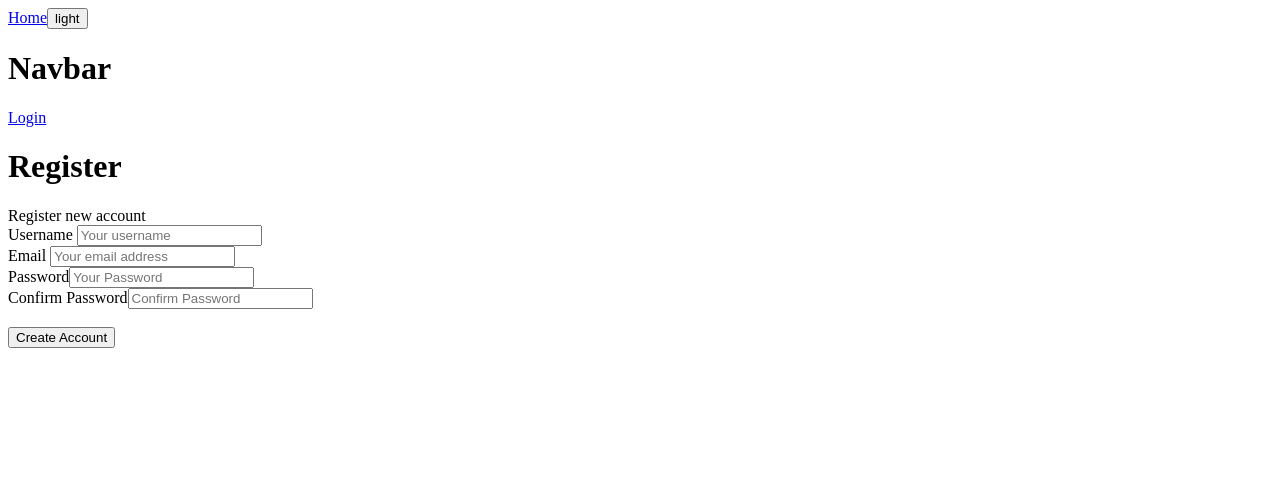
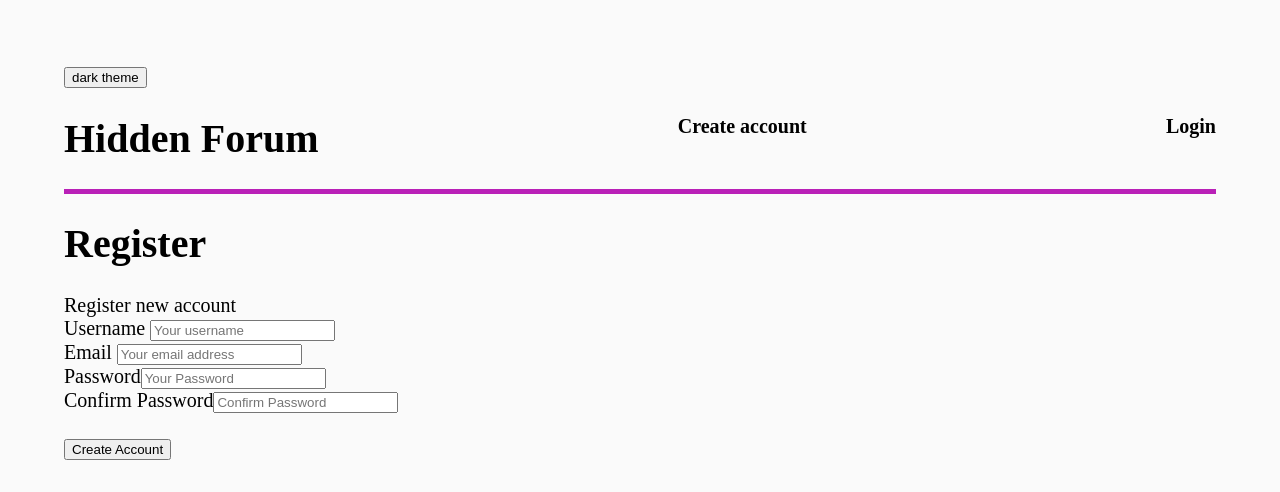
Before and after one commit to mrHugolo/ForumTest, a React (Vite) app in the folder frontend/: page /register in a window 1280 px wide. Shown: the top 492 px of the page. Built offline with nearby package versions, Linux system fonts and the light colour scheme; no server answers.

Commit message:
CSS theme test and frontend fixes
- removed some unnecessary re-renders
- User DOES NOT login automatically after creating an account
- dark theme button added
- chnaged <Link> to <useHistory>

```diff
--- a/frontend/src/App.jsx
+++ b/frontend/src/App.jsx
@@ -1,3 +1,4 @@
+import { useState } from "react";
 import { BrowserRouter as Router, Route, Switch } from "react-router-dom";
 import { Navbar } from "./components/Navbar";
 import { UserProvider } from "./contexts/UserContext";
@@ -8,13 +9,18 @@ import { Page404 } from "./pages/Page404";
 import { Post } from "./pages/Post";
 import { Profile } from "./pages/Profile";
 import { Register } from "./pages/Register";
+import css from "./styles/index.module.css";
+
 
 function App() {
+  const[dark , setDark] =useState(false)
+
+
   return (
-    <div className="App">
+    <div className={`${css.bodyApp} ${dark?css.dark:undefined}`}>
       <UserProvider>
         <Router>
-          <Navbar />
+          <Navbar changeTheme={setDark} dark={dark}/>
           <Switch>
             <Route exact path="/" component={Home} />
             <Route exact path="/login" component={Login} />
--- a/frontend/src/components/Navbar.jsx
+++ b/frontend/src/components/Navbar.jsx
@@ -1,43 +1,48 @@
-import {useContext, useState } from "react";
-import {Link } from "react-router-dom";
-import {UserContext } from "../contexts/UserContext";
+import { useContext, useMemo } from "react";
+import { useHistory } from "react-router-dom";
+import { UserContext } from "../contexts/UserContext";
+import css from "../styles/index.module.css";
 
-export const Navbar = () => {
-  const { currentUser,setCurrentUser } = useContext(UserContext);
-  const [dark, setDark]= useState(false)
-
-  console.log("Current user atm: ",currentUser);
+export const Navbar = ({ changeTheme, dark }) => {
+  const { currentUser, setCurrentUser } = useContext(UserContext);
+  const history = useHistory();
 
 
+  //for dev purpose, remove when done
+  const memoUserlog = useMemo(() => {
+    console.log("Current user atm: ", currentUser);
+  }, [currentUser]);
+  memoUserlog;
 
-  const toggleTheme=()=>{
-    setDark(prev=>!prev)
-  }
+  const toggleTheme = () => {
+    changeTheme((prev) => !prev);
+  };
 
+  const logout = async () => {
+    await fetch("/api/logout", {
+      method: "DELETE",
+    });
+    setCurrentUser("");
+    console.log("logged oout from session");
+  };
 
-  const logout=async()=>{
-    await fetch('/api/logout',{
-      method:'DELETE'
-    })
-    setCurrentUser('')
-    console.log("logged oout from session")
-
-  }
-
-
+  const goToPage = (e) => {
+    if (history.location.pathname == `${e.target.id}`) return; // Dont re-render if already on the same path
+    history.push(`${e.target.id}`);
+  };
 
   return (
-    <>
-      <Link to="/">Home</Link>
-      <button onClick={toggleTheme}>{dark ?"dark" : "light" } </button>
-      <h1>Navbar</h1>
-      <div>
+    <div className={css.navbar}>
+      <button onClick={toggleTheme}>{!dark ? "dark" : "light"} theme </button>
+      <div className={css.loginCreateWrapper}>
+        <h1 onClick={goToPage} id="/">Hidden Forum</h1>
+        <h4 onClick={goToPage} id="/register">Create account</h4>
         {currentUser ? (
-          <button onClick={logout}>Logout</button>
+          <h4 onClick={logout}>Logout</h4>
         ) : (
-          <Link to="/login">Login</Link>
+          <h4 onClick={goToPage} id="/login">Login</h4>
         )}
       </div>
-    </>
+    </div>
   );
 };
--- a/frontend/src/pages/Home.jsx
+++ b/frontend/src/pages/Home.jsx
@@ -1,22 +1,9 @@
-import { useEffect, useState } from 'react';
-import css from '../styles/index.module.css'
-
-
-
 
 export const Home = () => {
 
-  const [temp, setTemp] = useState("");
-
-  useEffect(async()=>{
-    let res = await fetch('rest/test/5')
-    setTemp(await res.json())
-  },[])
-
   return (
     <>
-      <h1 className={css.testClass}>Home</h1>
-      <h1 className={css.testClass}>{temp && temp[0].id}</h1>
+      <h1>Home</h1>
     </>
   );
 };
--- a/frontend/src/pages/Login.jsx
+++ b/frontend/src/pages/Login.jsx
@@ -1,25 +1,26 @@
-import { useState, useContext } from "react";
-import { Link } from "react-router-dom";
+import { useState, useContext, useEffect } from "react";
+import { useHistory } from "react-router-dom";
 import { UserContext } from "../contexts/UserContext";
 
 export const Login = () => {
-  const { setCurrentUser } = useContext(UserContext);
+  const { setCurrentUser, currentUser } = useContext(UserContext);
+  const [badCredentials, setBadCredentials] = useState(false);
+  let history = useHistory();
 
-  const [username, setUsername] = useState("");
-  const [password, setPassword] = useState("");
+  useEffect(() => {
+    if (currentUser) history.push("/");
+  }, [currentUser]);
 
+  const gotoPage = () => {
+    history.push("/register");
+  };
 
-  const [badCredentials, setBadCredentials] = useState(false);
-
+  const credentials = { username: "", password: "" };
+  const handleUsername = (e) => credentials.username = e.target.value;
+  const handlePassword = (e) => credentials.password = e.target.value;
 
   async function login(e) {
     e.preventDefault();
-
-    const credentials = {
-      username,
-      password,
-    };
-
     let res = await fetch("/api/login", {
       method: "POST",
       headers: { "Content-Type": "application/json" },
@@ -30,12 +31,16 @@ export const Login = () => {
 
     if (res.status == 401) {
       setBadCredentials(true);
-    }
-    else if (res.status == 200) {
+      document.getElementById("username").value=""
+      document.getElementById("password").value ="";
+      setTimeout(()=>setBadCredentials(false),3000)
+    } else if (res.status == 200) {
       setCurrentUser(user);
     }
   }
 
+
+  //all classes are from tailwind remove later
   return (
     <>
       <h1>LOGIN</h1>
@@ -44,19 +49,17 @@ export const Login = () => {
         <input type="hidden" name="remember" defaultValue="true" />
         <div className="rounded-md shadow-sm -space-y-px">
           <div>
-            <label htmlFor="username-address" className="sr-only">
+            <label htmlFor="username" className="sr-only">
               username
             </label>
             <input
-              id="username-address"
+              id="username"
               name="username"
               autoComplete="username"
               required
               className="appearance-none rounded-none font-myPtext text-xl relative block w-full px-3 py-2 border border-gray-300 placeholder-gray-500 text-gray-900 rounded-t-md focus:outline-none focus:ring-myGr-dark focus:border-myGr-dark focus:z-10 sm:text-sm"
               placeholder="username"
-              onChange={(e) => {
-                setUsername(e.target.value), setBadCredentials(false);
-              }}
+              onChange={handleUsername}
             />
           </div>
           <div>
@@ -71,27 +74,21 @@ export const Login = () => {
               required
               className="appearance-none rounded-none font-myPtext text-xl relative block w-full px-3 py-2 border border-gray-300 placeholder-gray-500 text-gray-900 rounded-b-md focus:outline-none focus:ring-myGr-dark focus:border-myGr-dark focus:z-10 sm:text-sm"
               placeholder="Password"
-              onChange={(e) => {
-                setPassword(e.target.value), setBadCredentials(false);
-              }}
+              onChange={handlePassword}
             />
           </div>
         </div>
         <div className="text-xs text-center">
           {badCredentials && (
-            <div className="text-myRe -mt-2 mb-2 font-medium">
-              {" "}
+            <div style={{color:"red"}}>
               Bad Credentials{" "}
             </div>
           )}
-          <Link to="/register">
-            Register Account
-          </Link>
+          <h5 onClick={gotoPage}>Create account</h5>
         </div>
         <div>
           <button className="group relative w-full flex justify-center py-2 px-4 border border-transparent text-sm font-medium rounded-md text-white bg-myGr-light focus:bg-myGr-dark focus:outline-none focus:ring-2 focus:ring-offset-2 focus:ring-myGr-dark">
-            <span className="absolute left-0 inset-y-0 flex items-center pl-3">
-            </span>
+            <span className="absolute left-0 inset-y-0 flex items-center pl-3"></span>
             Log in
           </button>
         </div>
--- a/frontend/src/pages/Register.jsx
+++ b/frontend/src/pages/Register.jsx
@@ -1,8 +1,7 @@
-import { useState, useContext } from "react";
-import { UserContext } from "../contexts/UserContext";
+import { useState } from "react";
+import { useHistory } from "react-router-dom";
 
 export const Register = () => {
-  const { setCurrentUser } = useContext(UserContext);
   const [badCred, setBadCred] = useState(false);
   const [userData, setUserData] = useState({
     userName: "",
@@ -12,6 +11,8 @@ export const Register = () => {
     isBanned: false,
     desc: "Write someting about yourself",
   });
+
+  const history = useHistory();
 
   const noMatch = () => {
     return (
@@ -40,37 +41,14 @@ export const Register = () => {
       };
 
       try {
-        let res = await fetch("/api/register", {
+        await fetch("/api/register", {
           method: "POST",
           headers: { "content-type": "application/json" },
           body: JSON.stringify(newUser),
         });
-        res = await res.json();
-
-        let newUserLogin = {
-          username: newUser.username,
-          password: newUser.password,
-        };
-
-        // currently loging autmatically. remove this feature later
-        try {
-          let res = await fetch("/api/login", {
-            method: "POST",
-            headers: { "Content-Type": "application/json" },
-            body: JSON.stringify(newUserLogin),
-          });
-
-          let user = await res.json();
-          if (res.status == 401) {
-            console.log("do you see me ? something went wronf");
-          } else if (res.status == 200) {
-            setCurrentUser(user);
-          }
-        } catch (error) {
-          console.log(error);
-        }
+        history.push("/login");
       } catch (error) {
-        console.log("probably email is already taken", error);
+        console.log("probably usernamealready taken is already taken", error);
         setBadCred(true);
       }
     }
@@ -88,7 +66,8 @@ export const Register = () => {
             type="username"
             placeholder="Your username"
             onChange={(e) => {
-              setUserData((prev) => ({ ...prev, userName: e.target.value }));
+              setUserData((prev) => ({ ...prev, userName: e.target.value })),
+                setBadCred(false);
             }}
             required
           ></input>
@@ -137,7 +116,7 @@ export const Register = () => {
             //Temp css
             badCred && (
               <div style={{ textAlign: "center", color: "red" }}>
-                Bad Credentials
+                Choose a different username
               </div>
             )
           }
--- a/frontend/src/styles/index.module.css
+++ b/frontend/src/styles/index.module.css
@@ -1,3 +1,36 @@
-.testClass{
-  color: red;
+body {
+  margin: 0px;
 }
+
+.bodyApp {
+  --darkGrey: #5c5c5c;
+  --lightGrey: #d7d7d7;
+  --warning: #ff0000;
+  --purple: #b920b7;
+
+  background-color: #fafafa;
+  color: black;
+
+  padding: 5%;
+
+  font-size: 20px;
+  height: 100vh;
+}
+
+.dark {
+  background-color: #2c2c2c;
+  color: white;
+}
+
+/* START  NAVBAR classes */
+
+.navbar {
+  border-bottom: solid 5px var(--purple);
+}
+
+.loginCreateWrapper {
+  display: flex;
+  justify-content: space-between;
+}
+
+/* END  NAVBAR classes */
```
